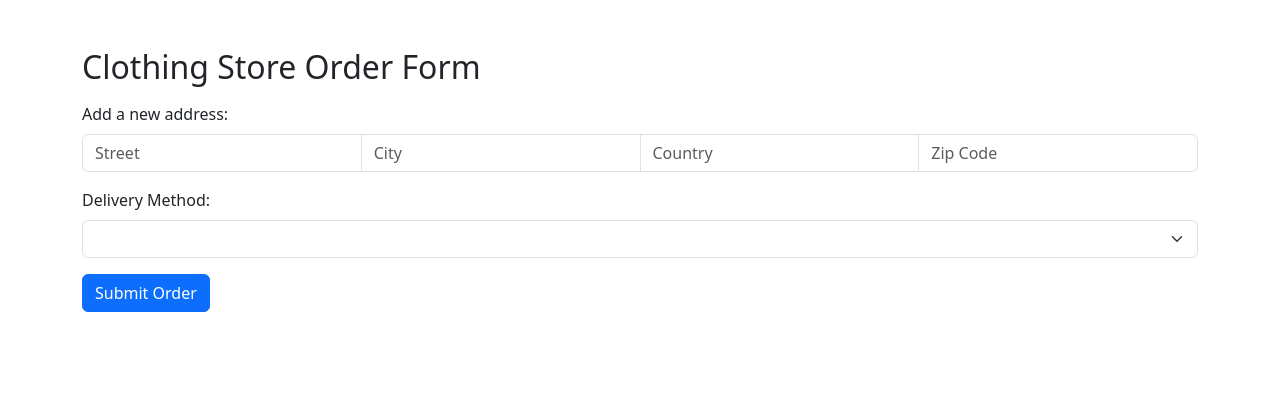
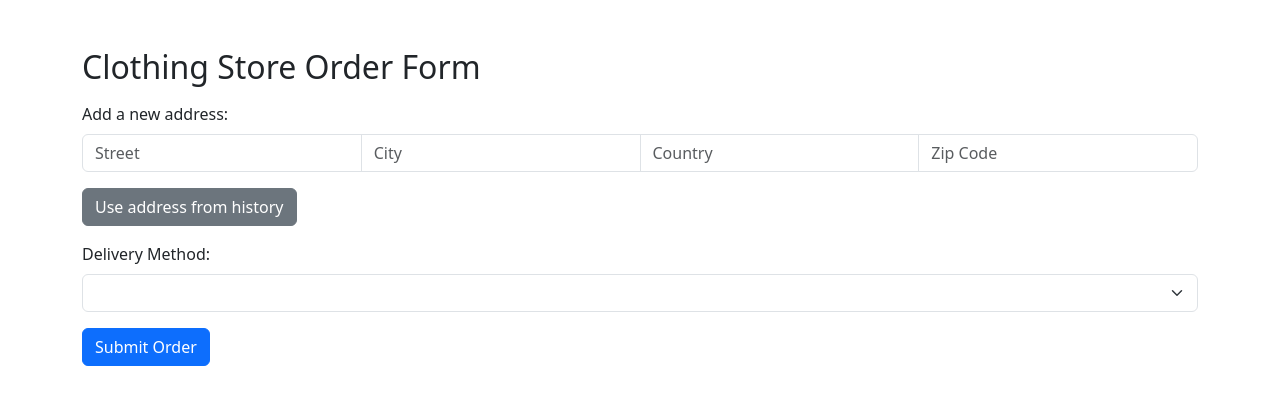
Before and after one commit to NIwanska/WebApp, a Flask app: template app/templates/order/make_order.html in a window 1280 px wide. Shown: the part 56-461 px from the top of the page. Run offline with Flask 3, Linux system fonts and the light colour scheme; the template is opened without the code that fills it, so the values that code supplies are empty; parts of the project's set-up code (start-up, migrations or seed data) failed here and were passed over.

Commit message:
address selection fixed, disable making orders with empty cart

```diff
--- a/app/templates/order/make_order.html
+++ b/app/templates/order/make_order.html
@@ -15,15 +15,9 @@
 <div class="container my-5">
         <h2 class="mb-3">Clothing Store Order Form</h2>
         <form action="{{url_for('order.submit_order')}}" method="POST">
+             <input type="hidden" id="addressFromHistory" name="address_from_history" value="false">
 
-            {% if saved_address_list %}
-            <div class="mb-3">
-                <div class="form-check">
-                    <input class="form-check-input" type="checkbox" name="use_saved_address" id="flexCheckDefault">
-                    <label class="form-check-label" for="flexCheckDefault">
-                        Use previously saved address
-                    </label>
-                </div>
+            <div class="mb-3" id="historyAddressForm" {% if not saved_address_list %} style="display: none;" {% endif %}>
 
                 <label for="addressSelect" class="form-label">Choose a saved address:</label>
                 <select name="saved_address_select" class="form-select" id="addressSelect">
@@ -31,10 +25,12 @@
                     <option value="{{address.id}}">{{address.street}}, {{address.city}}, {{address.country}}</option>
                     {% endfor %}
                 </select>
+                <br>
+                <a class="btn btn-secondary btn-small  " onclick="refreshAddressForm()">Add new address</a>
             </div>
-            {% endif %}
 
-            <div class="mb-3" id="newAddresses">
+
+            <div class="mb-3" id="newAddressesForm">
                 <label class="form-label">Add a new address:</label>
                 <div class="input-group mb-3">
                     <input name="street" type="text" class="form-control" placeholder="Street">
@@ -42,6 +38,7 @@
                     <input name="country" type="text" class="form-control" placeholder="Country">
                     <input name="zip_code" type="text" class="form-control" placeholder="Zip Code">
                 </div>
+                <a class="btn btn-secondary" onclick="refreshAddressForm()">Use address from history</a>
             </div>
 
             <div class="mb-3">
@@ -52,8 +49,37 @@
                     {% endfor %}
                 </select>
             </div>
-            <button type="submit" class="btn btn-primary">Submit Order</button>
+            <button id="submitOrderBtn" type="submit" class="btn btn-primary">Submit Order</button>
         </form>
     </div>
 
+<script>
+
+var fromHistory = false;
+
+function refreshAddressForm() {
+    if (fromHistory) {
+        document.getElementById('newAddressesForm').style.display = 'block';
+        document.getElementById('historyAddressForm').style.display = 'none';
+        fromHistory = false;
+        var hiddenField = document.getElementById("addressFromHistory").value = fromHistory;
+    } else {
+        document.getElementById('newAddressesForm').style.display = 'none';
+        document.getElementById('historyAddressForm').style.display = 'block';
+        fromHistory = true;
+        var hiddenField = document.getElementById("addressFromHistory").value = fromHistory;
+    }
+}
+
+
+function setFromHistoryTrue() {
+    fromHistory = true;
+}
+function setFromHistoryFalse() {
+    fromHistory = false;
+}
+</script>
+
+{% if saved_address_list %} <script> refreshAddressForm() </script> {% endif %}
+
 {% endblock %}
```
Also changed, not shown: app/views/order.py (+14 -1 lines).
